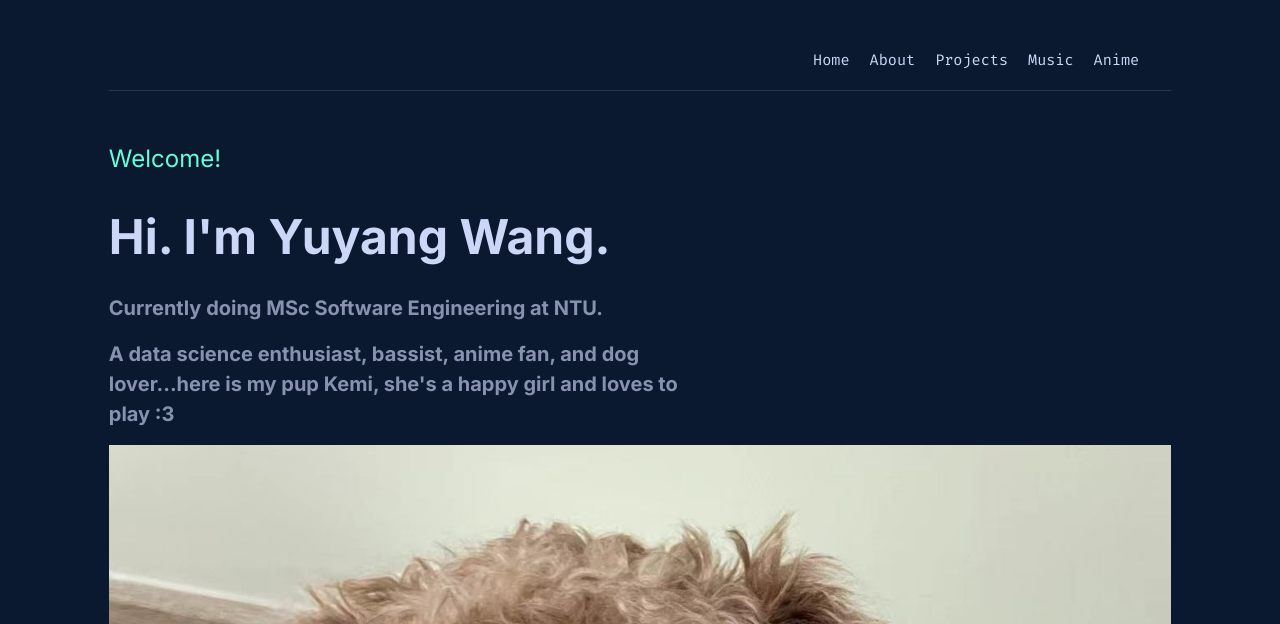
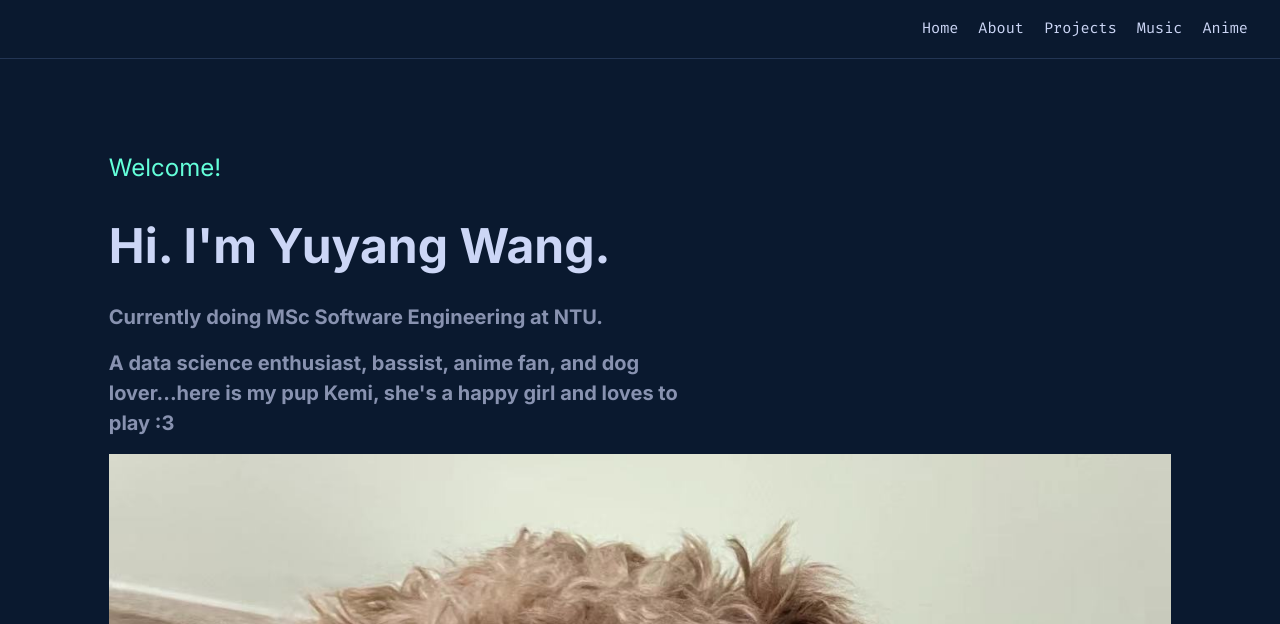
Before and after one commit to Haru-Tachibana/about-me, a Gatsby site: page / in a window 1280 px wide. Shown: the top 624 px of the page. Built offline with nearby package versions, Linux system fonts and the light colour scheme; Gatsby itself is replaced by a stand-in of ours.

Commit message:
sticky navbar

```diff
--- a/src/components/NavBar.css
+++ b/src/components/NavBar.css
@@ -1,11 +1,19 @@
 .nav {
   width: 100%;
   display: flex;
-  justify-content: flex-end;   /* move links to right */
+  justify-content: flex-end;
+  /* move links to right */
   gap: 20px;
-  background-color: #0a192f;  /* dark background */
+  background-color: #0a192f;
+  /* dark background */
   padding: 1rem 2rem;
   border-bottom: 1px solid #233554;
+  position: fixed;
+  top: 0;
+  left: 0;
+  width: 100%;
+  z-index: 999;
+
 }
 
 .nav a {
--- a/src/components/layout.module.css
+++ b/src/components/layout.module.css
@@ -50,3 +50,7 @@
     padding: 0 1rem;
   }
 }
+
+main {
+  padding-top: 68px; /* NavBar高度(1rem+padding)的合适值 */
+}
--- a/src/pages/index.js
+++ b/src/pages/index.js
@@ -13,16 +13,17 @@ const IndexPage = () => {
         <SubHeading>Currently doing MSc Software Engineering at NTU.</SubHeading>
         <SubHeading>A data science enthusiast, bassist, anime fan, and dog lover...here is my pup Kemi, she's a happy girl and loves to play :3</SubHeading>
         <figure>
-          <StaticImage
-            src="../images/kemi1.jpg"
-          />
+          <StaticImage src="../images/kemi1.jpg" />
         </figure>
-
       </HeroSection>
-    </Layout >
+    </Layout>
   )
 }
 
-export const Head = () => <title>Home Page</title>
+export const Head = () => (
+  <>
+    <link rel="icon" href="/favicon.ico" />
+  </>
+)
 
 export default IndexPage
```
Also changed, not shown: src/images/icon1.png (added), 2 other files.
